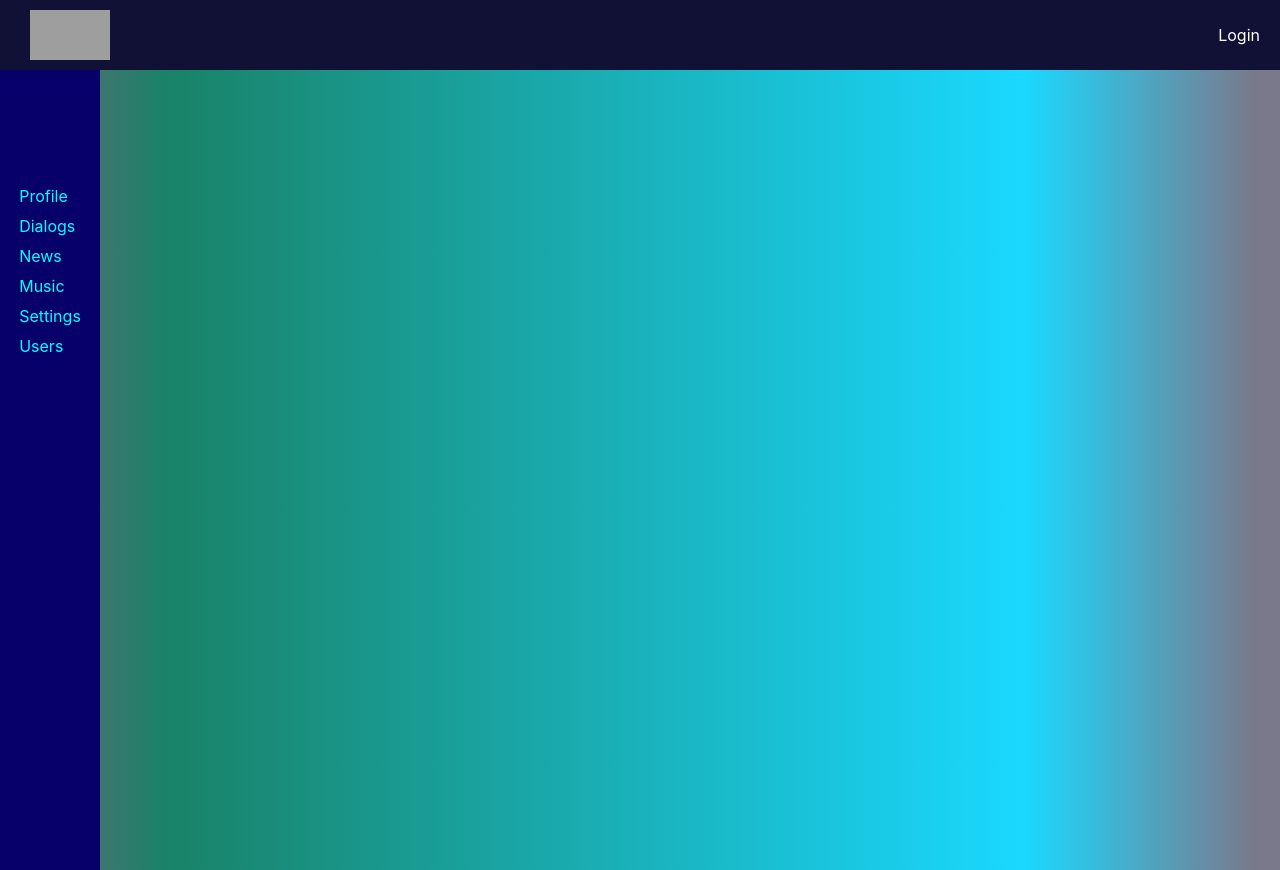
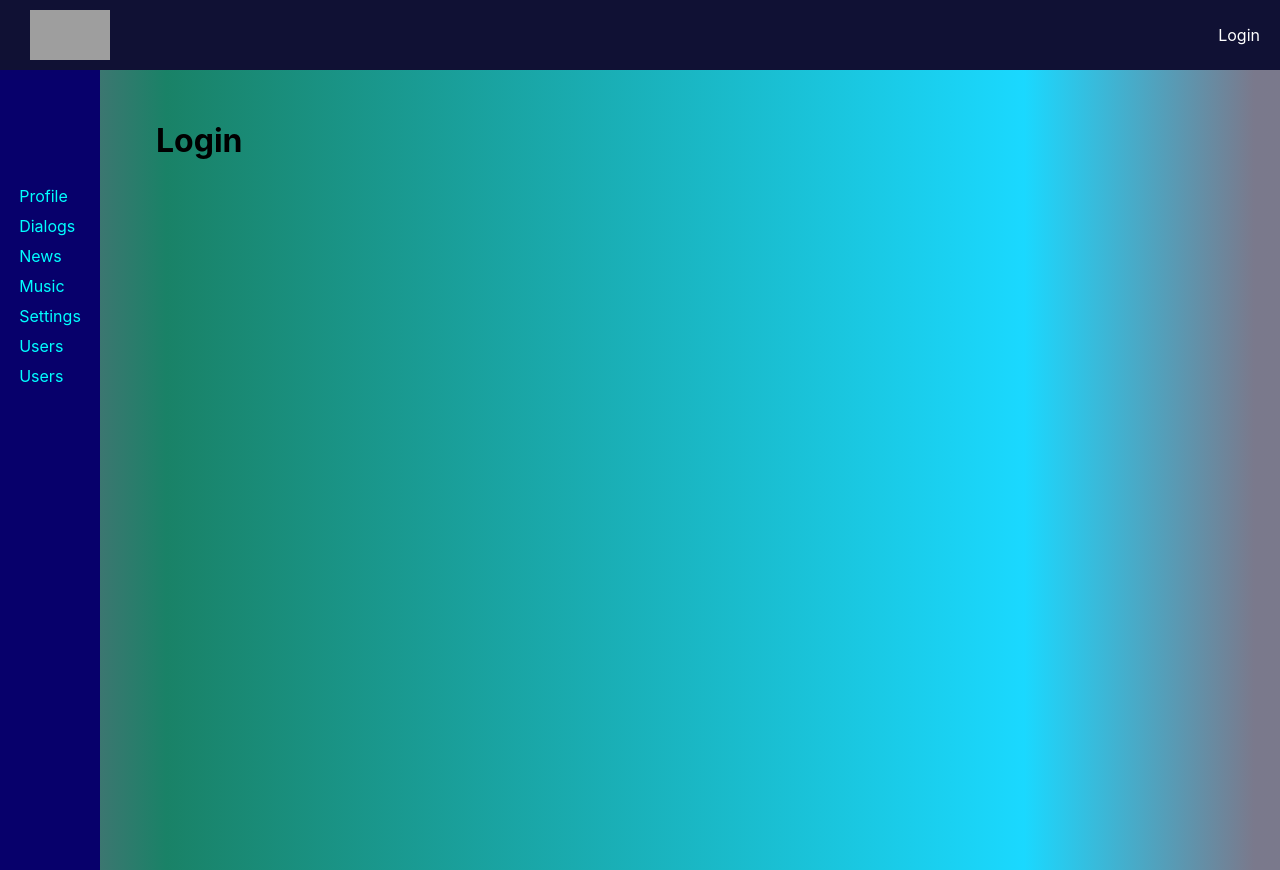
Before and after one commit to Naytin/social-network, a React (Create React App) app: page /login in a window 1280 px wide. Built offline with nearby package versions, Linux system fonts and the light colour scheme; no server answers; grey boxes are pictures that could not be loaded.

Commit message:
change some data

```diff
--- a/src/App.tsx
+++ b/src/App.tsx
@@ -5,6 +5,7 @@ import DialogsContainer  from './components/Dialogs/DialogsContainer';
 import ProfileContainer from "./components/Profile/ProfileContainer";
 import UsersContainer from "./components/Users/UsersContainer";
 import HeaderContainer from "./components/Header/HeaderContainer";
+import Login from "./components/Login/Login";
 
 const App = () => {
     return (
@@ -17,6 +18,7 @@ const App = () => {
                         <Route path="/dialogs" render={() => <DialogsContainer /> }/>
                         <Route exact path="/profile/:userId?" render={() => <ProfileContainer/> } />
                         <Route path="/users" render={() => <UsersContainer/>} />
+                        <Route path="/login" render={() => <Login/>} />
                     </main>
                 </div>
             </div>
--- a/src/components/Dialogs/Dialogs.tsx
+++ b/src/components/Dialogs/Dialogs.tsx
@@ -3,14 +3,14 @@ import style from './Dialogs.module.scss'
 import {Dialog} from "./Dialog/Dialog";
 import {Messages} from "./Messages/Messages";
 
-type PropsType = dialogsPageType & {
+type PropsType = {
     addMessage: (value: string) => void
     addNewMessageText: (value: string) => void
 }
 
-export const Dialogs = ({dialogs, messages, newMessageText,addMessage,addNewMessageText}: PropsType ) => {
+export const Dialogs = ({dialogs, messages, newMessageText,addMessage,addNewMessageText}: PropsType & dialogsPageType) => {
+
     let messageBody = React.createRef<HTMLInputElement>() // create link for HTML element. and set implicit typing
-
     const onChangeMessage = () => {
         if (messageBody.current?.value) {
             let text = messageBody.current.value
--- a/src/components/Dialogs/DialogsContainer.tsx
+++ b/src/components/Dialogs/DialogsContainer.tsx
@@ -12,8 +12,7 @@ const mapStateToProps = (state: AppStateType):dialogsPageType & OwnPropsType =>
         dialogs: state.dialogsPage.dialogs,
         messages: state.dialogsPage.messages,
         newMessageText: state.dialogsPage.newMessageText,
-    }
-)
+})
 const DialogsContainer = compose(
     // types connect with help generic <>
     connect<dialogsPageType,DispatchDialogsType,OwnPropsType, AppStateType>
--- /dev/null
+++ b/src/components/Login/Login.tsx
@@ -0,0 +1,10 @@
+import React from 'react'
+
+
+const Login = () => {
+    return (
+        <h1>Login</h1>
+    )
+}
+
+export default Login
--- a/src/components/Navbar/Navbar.tsx
+++ b/src/components/Navbar/Navbar.tsx
@@ -16,6 +16,7 @@ export const Navbar = () => {
                 <Link className={style.nav__item} to='/music'>Music</Link>
                 <Link className={style.nav__item} to='/settings'>Settings</Link>
                 <Link className={style.nav__item} to='/users'>Users</Link>
+                <Link className={style.nav__item} to='/login'>Users</Link>
             </ul>
             {/*<button onClick={openMenu} className={style.open__menu}>&lsaquo;</button>*/}
         </nav>
--- a/src/redux/reducers/usersReducer.ts
+++ b/src/redux/reducers/usersReducer.ts
@@ -26,13 +26,13 @@ const initialState = {
 // // Reducer - это чистая функция, которая принимает старый стейт, актион
 // // если нужно модифицирует(добавляет какие-то данные) его по правилам имутабельности (работает с копией стейта и возвращает)
 // // измененную копию из этой функции. Или возвращает нетронутый стейт, если ничего не изменилось.
-const usersReducer = (state: usersType = initialState, action: UsersActionTypes):usersType => {
+const usersReducer = (state: usersType = initialState, action: UsersActionTypes): usersType => {
     switch (action.type) {
         case FOLLOW:
-                return {
-                    ...state,
-                    users: state.users.map(u => u.id === action.uId ? {...u, followed: true} : u)
-                }
+            return {
+                ...state,
+                users: state.users.map(u => u.id === action.uId ? {...u, followed: true} : u)
+            }
         // если в case нету ретурна, то необходимо делать брейк, чтобы case не проваливался дальше.
         case UNFOLLOW:
             return {
@@ -62,8 +62,7 @@ const usersReducer = (state: usersType = initialState, action: UsersActionTypes)
                 ...state,
                 followingInProgress: action.isFetching
                     ? [...state.followingInProgress, action.userId]
-                    : state.followingInProgress.filter(id => id !== action.userId)
-
+                    : [...state.followingInProgress.filter(id => id !== action.userId)]
             }
         default:
             return state // если ничего не изменилось, по дефолту возвращаем неизмененный стейт
```
Also changed, not shown: 1 other file (tests, documents, lock files or other folders).
